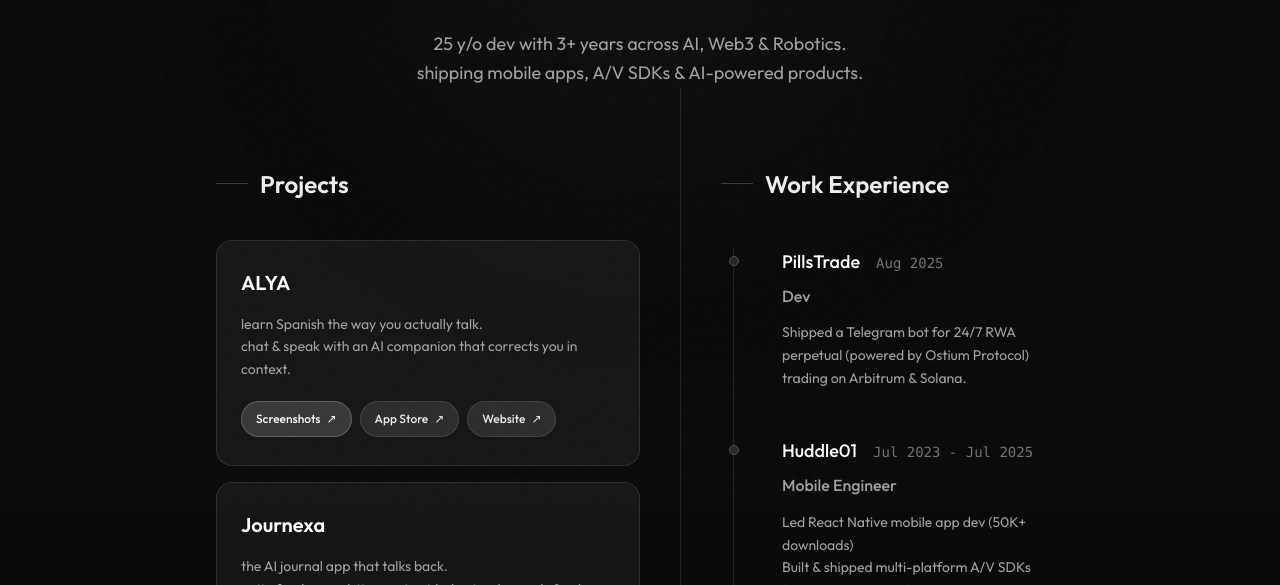
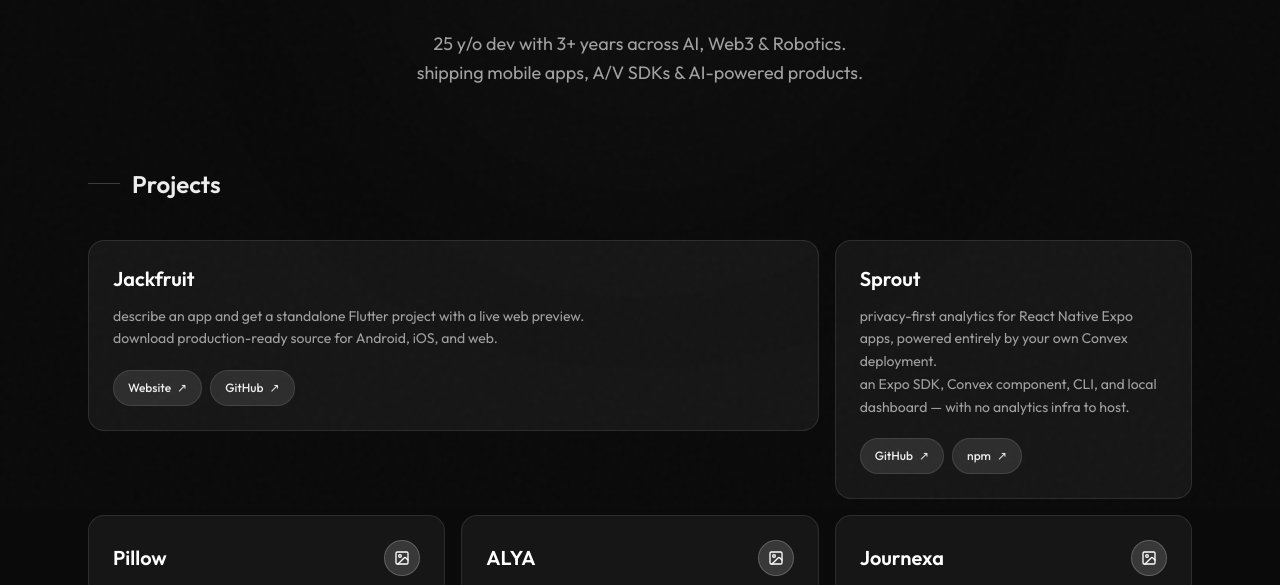
Before and after one commit to ambjn/portfolio-ambjn, an Astro site: page / in a window 1280 px wide. Shown: the part 291-876 px from the top of the page. Built offline with nearby package versions, Linux system fonts and the light colour scheme; Astro itself is replaced by a stand-in of ours.

Commit message:
feat: overhaul projects grid with masonry-style layout, screenshot modal, and prioritized ordering

```diff
--- a/src/components/Projects.astro
+++ b/src/components/Projects.astro
@@ -15,29 +15,58 @@ const getLinks = (links?: ProjectLinks) =>
         (entry): entry is [keyof ProjectLinks, string] => Boolean(entry[1]),
       )
     : [];
+
+const desktopCardLayouts = [
+  "lg:col-span-4",
+  "lg:col-span-2",
+  "lg:col-span-2",
+  "lg:col-span-2",
+  "lg:col-span-2",
+  "lg:col-span-4",
+  "lg:col-span-2",
+  "lg:col-span-2",
+  "lg:col-span-2",
+  "lg:col-span-2",
+  "lg:col-span-2",
+];
+
+const priorityProjects = ["Jackfruit", "Sprout", "Pillow"];
+const orderedProjects = [
+  ...priorityProjects.map((title) => projects.find((project) => project.title === title)),
+  ...projects.filter((project) => !priorityProjects.includes(project.title)),
+].filter((project) => project !== undefined);
+
 ---
 
 <section id="projects" class="pt-16 pb-8 sm:pt-20 sm:pb-10">
   <h2 class="mb-8 flex items-center gap-3 text-xl font-semibold sm:mb-10 sm:text-2xl">
     <span aria-hidden="true" class="h-px w-8 bg-white/20"></span> Projects
   </h2>
-  <div class="grid grid-cols-1 gap-4">
-    {projects.map((project) => (
-      <article class="group flex flex-col rounded-2xl border border-white/10 bg-white/5 px-5 py-6 transition-colors hover:border-white/20 hover:bg-white/[0.07] sm:px-6 sm:py-7">
+  <div class="grid grid-cols-1 items-start gap-4 sm:grid-cols-2 lg:grid-cols-6">
+    {orderedProjects.map((project, index) => (
+      <article class:list={["group flex self-start flex-col rounded-2xl border border-white/10 bg-white/5 px-5 py-5 transition-colors hover:border-white/20 hover:bg-white/[0.07] sm:px-6 sm:py-6", desktopCardLayouts[index]]}>
+        <div class="flex items-center justify-between gap-3">
           <h3 class="text-xl font-semibold text-white">{project.title}</h3>
-        <p class="mt-4 flex-1 whitespace-pre-line text-sm leading-relaxed text-neutral-400">{project.description}</p>
-        {(getLinks(project.links).length > 0 || project.images?.length) && (
-          <div class="mt-5 flex flex-wrap gap-2">
           {project.images?.length && (
             <button
               type="button"
               data-screenshots={JSON.stringify(project.images)}
               data-project-title={project.title}
-                class="inline-flex min-h-9 items-center gap-1.5 rounded-full border border-white/20 bg-white/15 px-3.5 py-1.5 text-xs font-medium text-white transition-colors hover:bg-white/25 focus-visible:outline-2 focus-visible:outline-offset-2 focus-visible:outline-white"
+              class="grid size-9 shrink-0 place-items-center rounded-full border border-white/20 bg-white/15 text-base text-white transition-colors hover:bg-white/25 focus-visible:outline-2 focus-visible:outline-offset-2 focus-visible:outline-white"
+              aria-label={`View ${project.title} screenshots`}
+              title="View screenshots"
             >
-                Screenshots <span aria-hidden="true">↗</span>
+              <svg aria-hidden="true" class="size-4" viewBox="0 0 24 24" fill="none" stroke="currentColor" stroke-width="2" stroke-linecap="round" stroke-linejoin="round">
+                <rect width="18" height="18" x="3" y="3" rx="2"></rect>
+                <circle cx="9" cy="9" r="2"></circle>
+                <path d="m21 15-3.1-3.1a2 2 0 0 0-2.8 0L6 21"></path>
+              </svg>
             </button>
           )}
+        </div>
+        <p class="mt-3 whitespace-pre-line text-sm leading-relaxed text-neutral-400">{project.description}</p>
+        {getLinks(project.links).length > 0 && (
+          <div class="mt-5 flex flex-wrap gap-2">
             {getLinks(project.links).map(([key, href]) => (
               <a
                 href={href}
--- a/src/components/Work.astro
+++ b/src/components/Work.astro
@@ -2,7 +2,7 @@
 import { workExperience } from "../data/content";
 ---
 
-<section id="work" class="py-8 sm:py-10 md:pt-20">
+<section id="work" class="py-14 sm:py-20">
   <h2 class="mb-8 flex items-center gap-3 text-xl font-semibold sm:mb-12 sm:text-2xl">
     <span aria-hidden="true" class="h-px w-8 bg-white/20"></span> Work Experience
   </h2>
--- a/src/data/content.ts
+++ b/src/data/content.ts
@@ -72,7 +72,6 @@ export const projects: Project[] = [
       website: "https://jackfruit.diy/",
       github: "https://github.com/ambjn/novi",
     },
-    images: ["/projects/jackfruit/1.webp"],
   },
   {
     title: "Sprout",
@@ -121,6 +120,7 @@ export const projects: Project[] = [
     links: {
       github: "https://github.com/ambjn/pillow",
     },
+    images: ["/projects/pillow/1.png"],
   },
   {
     title: "Mediasoup: Kotlin Client",
--- a/src/layouts/Layout.astro
+++ b/src/layouts/Layout.astro
@@ -18,6 +18,7 @@ const canonicalURL = new URL(Astro.url.pathname, Astro.site ?? Astro.url);
     <meta name="generator" content={Astro.generator} />
     <meta name="description" content={description} />
     <meta name="theme-color" content="#0a0a0a" />
+    <link rel="icon" type="image/jpeg" href="/profile.jpeg" />
     <link rel="canonical" href={canonicalURL} />
     <link rel="preconnect" href="https://fonts.googleapis.com" />
     <link rel="preconnect" href="https://fonts.gstatic.com" crossorigin />
--- a/src/pages/index.astro
+++ b/src/pages/index.astro
@@ -10,14 +10,12 @@ const description = `${personalInfo.name} — developer building AI, mobile, Web
 ---
 
 <Layout title="Amber's Portfolio" description={description}>
-  <div class="mx-auto max-w-4xl px-4 py-6 sm:px-6 sm:py-12">
+  <div class="mx-auto max-w-6xl px-4 py-6 sm:px-6 sm:py-12">
     <main>
       <Bio />
-      <div class="grid items-start gap-12 md:grid-cols-2 md:gap-0">
-        <Projects />
-        <div class="md:ml-10 md:border-l md:border-white/10 md:pl-10">
-          <Work />
-        </div>
+      <Projects />
+      <div class="max-w-3xl">
+        <Work />
       </div>
     </main>
     <Footer />
```
Also changed, not shown: public/profile.jpeg (added), public/projects/jackfruit/1.webp (deleted), public/projects/pillow/1.png (added). Lines whose indentation alone changed are shown as unchanged.
